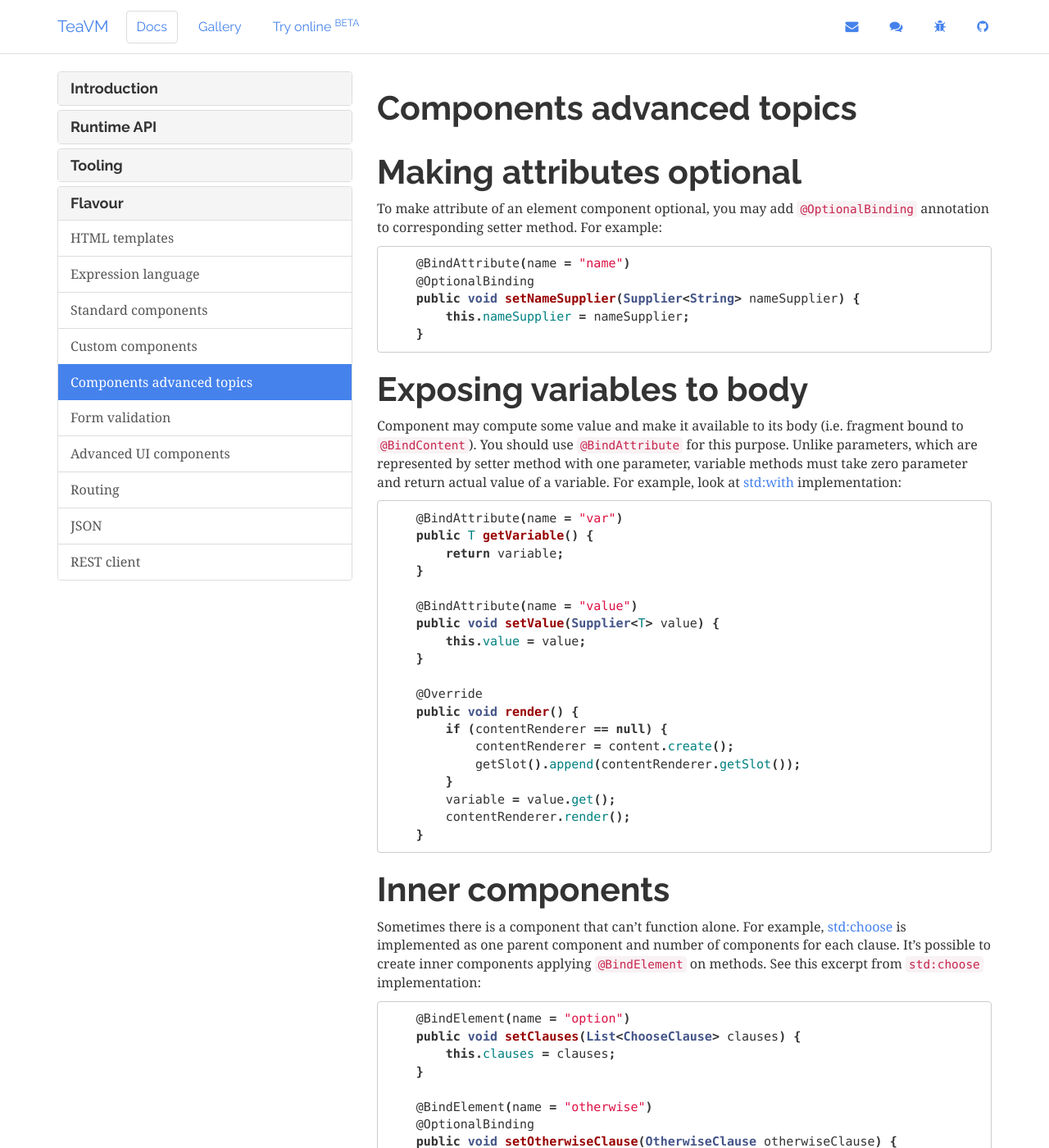
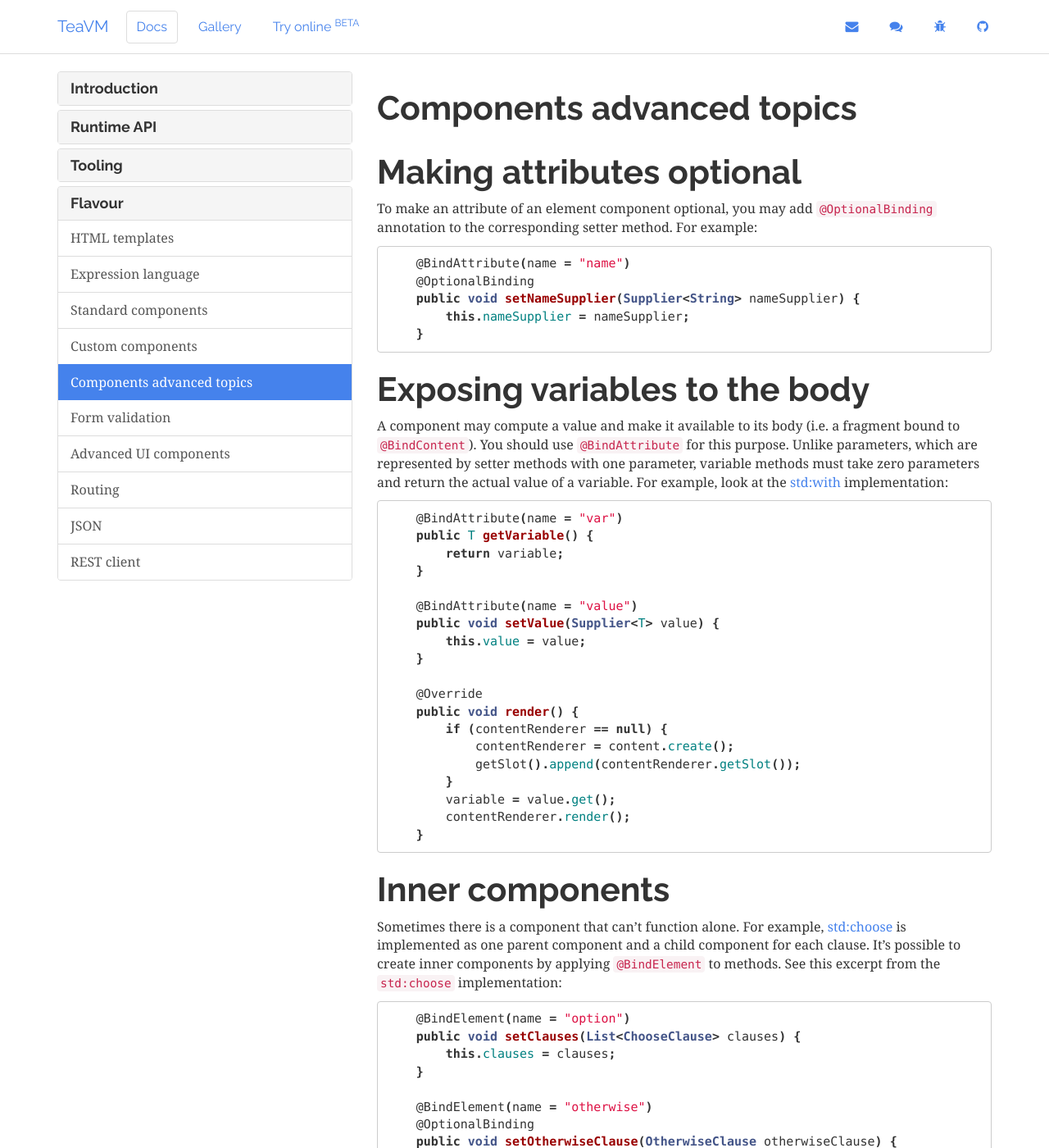
Before and after one commit to konsoletyper/teavm-site, a Jekyll site: the page built from _docs/flavour/components-advanced-topics.md, in a window 1280 px wide and 1400 px high. Shown: the whole window at 82% size. Built offline with Jekyll 4.4.1, drawn with Linux system fonts in a browser that asks for light colours; some of the changed text lies outside the part shown.

Commit message:
Minor updates to component documentation (#22)
Minor edits to the component documentation

````diff
--- a/_docs/flavour/components-advanced-topics.md
+++ b/_docs/flavour/components-advanced-topics.md
@@ -4,8 +4,8 @@ title: Components advanced topics
 
 # Making attributes optional
 
-To make attribute of an element component optional,
-you may add `@OptionalBinding` annotation to corresponding setter method.
+To make an attribute of an element component optional,
+you may add `@OptionalBinding` annotation to the corresponding setter method.
 For example:
 
 ```java
@@ -17,13 +17,13 @@ For example:
 ```
 
 
-# Exposing variables to body
+# Exposing variables to the body
 
-Component may compute some value and make it available to its body (i.e. fragment bound to `@BindContent`).
+A component may compute a value and make it available to its body (i.e. a fragment bound to `@BindContent`).
 You should use `@BindAttribute` for this purpose.
-Unlike parameters, which are represented by setter method with one parameter,
-variable methods must take zero parameter and return actual value of a variable.
-For example, look at [std:with](std-component-package#with) implementation:
+Unlike parameters, which are represented by setter methods with one parameter,
+variable methods must take zero parameters and return the actual value of a variable.
+For example, look at the [std:with](std-component-package#with) implementation:
 
 ```java
     @BindAttribute(name = "var")
@@ -52,9 +52,9 @@ For example, look at [std:with](std-component-package#with) implementation:
 
 Sometimes there is a component that can't function alone.
 For example, [std:choose](/docs/flavour/component-packages/std.html#choose) is implemented as
-one parent component and number of components for each clause.
-It's possible to create inner components applying `@BindElement` on methods.
-See this excerpt from `std:choose` implementation:
+one parent component and a child component for each clause.
+It's possible to create inner components by applying `@BindElement` to methods.
+See this excerpt from the `std:choose` implementation:
 
 ```java
     @BindElement(name = "option")
@@ -77,7 +77,7 @@ First, note that both `@BindAttributeComponent` and `@BindElement` accept arrays
 Second, names can be finished by `*` character, which means that given element or attribute name
 may be followed by any character sequence.
 
-To get the actual name of element or attribute used to bind component to DOM,
+To get the actual name of the DOM element or attribute bound to the component,
 create a method which takes single `String` parameter and mark it with `@BindElementName`.
 Example:
 
@@ -94,16 +94,16 @@ class MyComponent extends AbstractComponent {
 ```
 
 
-# Passing multiple parameters to attribute component
+# Passing multiple parameters to an attribute component
 
-Component bound to attribute is only limited to take one parameter.
+A Component bound to an attribute is limited to only one parameter.
 However, it's sometimes necessary to pass multiple parameters.
 In this case you need an intermediate class that holds values of these parameters.
 This class must be marked with `@SettingsObject` and define a setter for each parameter.
 
-To use such component, you should use JSON-like syntax to pass parameter values.
+To use such a component, you should use JSON-like syntax to pass parameter values.
 
-See the example:
+See this example:
 
 ```java
 @BindAttributeComponent(name = "my-component")
@@ -165,7 +165,7 @@ which can be used as follows:
 
 # Bidirectional binding
 
-You can emulate bidirectional binding by mapping same attribute or attribute content
+You can emulate bidirectional binding by mapping the same attribute or attribute content
 to two different component properties.
 Due to expression shortcuts (i.e. `param -> foo = param` and `() -> foo` both have a shorter form `foo`),
 Flavour will handle this case properly.
````
Also changed, not shown: _docs/flavour/custom-components.md (+13 -13 lines).
